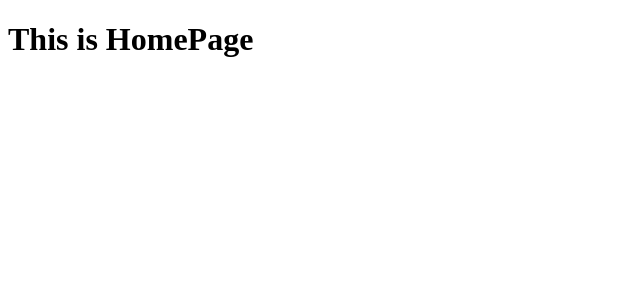
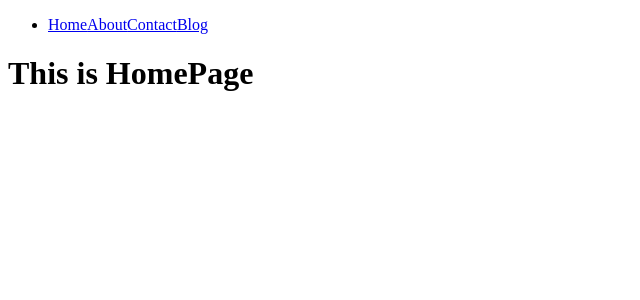
Before and after one commit to mdibrahim20/ReactFundamentals, a React (Vite) app: page / in a window 1280 px wide. Shown: the top 300 px of the page, without its empty margins (0-640 px from the left). Built offline with nearby package versions, Linux system fonts and the light colour scheme.

Commit message:
react-router-dom and Link uses for navigation without refreshing

```diff
--- /dev/null
+++ b/src/components/Menu.jsx
@@ -0,0 +1,19 @@
+import React from "react";
+import { Link } from "react-router-dom";
+
+const Menu = () => {
+  return (
+    <div>
+      <ul>
+        <li>
+          <Link to="/">Home</Link>
+          <Link to="/about">About</Link>
+          <Link to="/contact">Contact</Link>
+          <Link to="/blog">Blog</Link>
+        </li>
+      </ul>
+    </div>
+  );
+};
+
+export default Menu;
--- a/src/pages/AboutPage.jsx
+++ b/src/pages/AboutPage.jsx
@@ -1,8 +1,10 @@
 import React from 'react';
+import Menu from '../components/Menu';
 
 const AboutPage = () => {
     return (
         <div>
+            <Menu/>
             <h1>Blog</h1>
         </div>
     );
--- a/src/pages/BlogPage.jsx
+++ b/src/pages/BlogPage.jsx
@@ -1,8 +1,10 @@
  import React from 'react';
+import Menu from '../components/Menu';
 
  const BlogPage = () => {
     return (
         <div>
+            <Menu/>
             <h1>Blog</h1>
         </div>
     );
--- a/src/pages/ContactPage.jsx
+++ b/src/pages/ContactPage.jsx
@@ -1,8 +1,10 @@
 import React from 'react';
+import Menu from '../components/Menu';
 
 const ContactPage = () => {
     return (
         <div>
+            <Menu/>
             <h1>Contact Page</h1>
         </div>
     );
--- a/src/pages/HomePage.jsx
+++ b/src/pages/HomePage.jsx
@@ -1,8 +1,10 @@
 import React from 'react';
+import Menu from '../components/Menu';
 
 const HomePage = () => {
     return (
         <div>
+            <Menu/>
             <h1>This is HomePage</h1>
         </div>
     );
```
